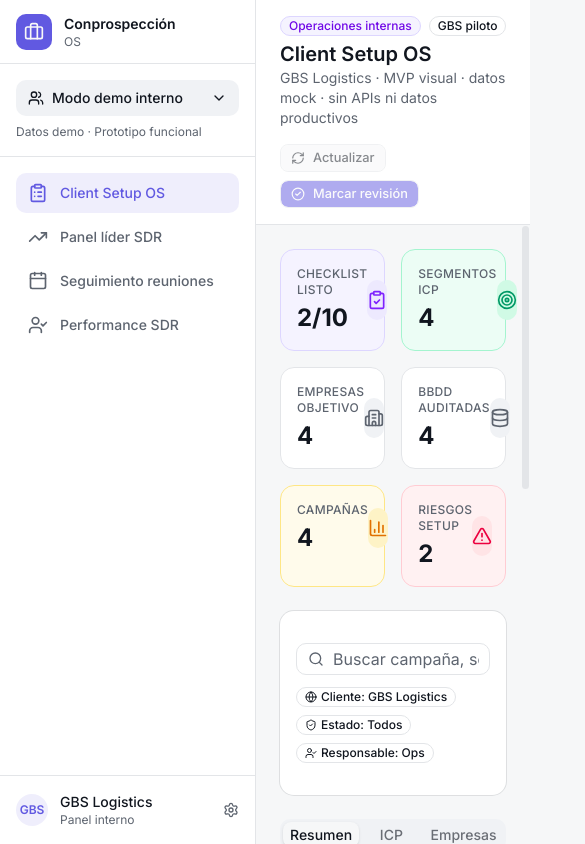
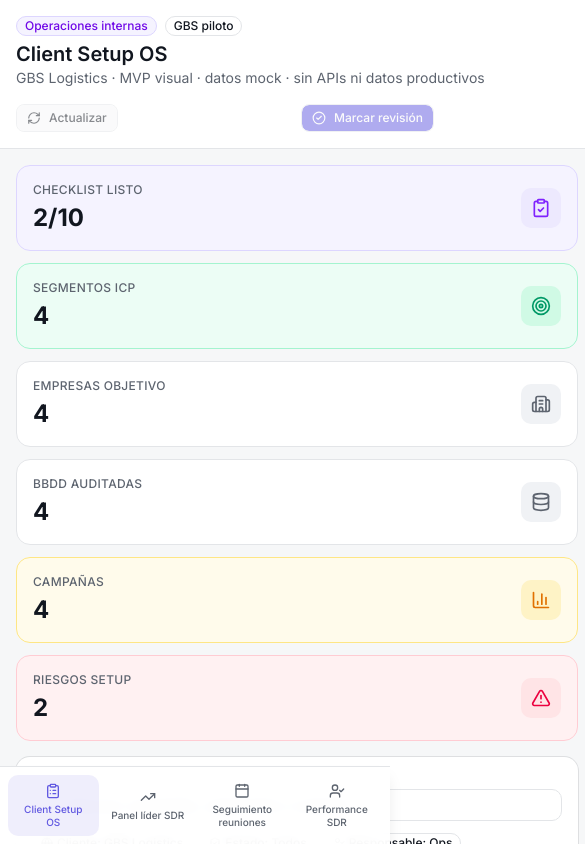
Before and after one commit to FranciscaPP/conprospeccionOS2026, a Next.js app: page /internal/client-setup-os in a window 390 px wide. Shown: the top 844 px of the page, 585 px wide, since content can reach past the window. Built offline with nearby package versions, Linux system fonts and the light colour scheme.

Commit message:
Improve Client Setup OS mobile preview

```diff
--- a/app/internal/client-setup-os/page.tsx
+++ b/app/internal/client-setup-os/page.tsx
@@ -176,7 +176,7 @@ export default function ClientSetupOSPage() {
 
   return (
     <div className="flex-1 overflow-hidden">
-      <header className="border-b border-border bg-card px-6 py-4">
+      <header className="border-b border-border bg-card px-4 py-4 sm:px-6">
         <div className="flex flex-col gap-4 lg:flex-row lg:items-center lg:justify-between">
           <div>
             <div className="mb-1 flex items-center gap-2">
@@ -188,16 +188,16 @@ export default function ClientSetupOSPage() {
               GBS Logistics · MVP visual · datos mock · sin APIs ni datos productivos
             </p>
           </div>
-          <div className="flex flex-wrap gap-2">
-            <DemoDisabledButton className="gap-2"><RefreshCw className="h-4 w-4" />Actualizar</DemoDisabledButton>
-            <DemoDisabledButton className="gap-2 bg-primary text-primary-foreground hover:bg-primary/90"><CheckCircle2 className="h-4 w-4" />Marcar revisión</DemoDisabledButton>
+          <div className="grid grid-cols-2 gap-2 sm:flex sm:flex-wrap">
+            <DemoDisabledButton className="gap-2 text-xs sm:text-sm"><RefreshCw className="h-4 w-4" />Actualizar</DemoDisabledButton>
+            <DemoDisabledButton className="gap-2 bg-primary text-xs text-primary-foreground hover:bg-primary/90 sm:text-sm"><CheckCircle2 className="h-4 w-4" />Marcar revisión</DemoDisabledButton>
           </div>
         </div>
       </header>
 
-      <ScrollArea className="h-[calc(100vh-65px)]">
-        <div className="space-y-6 p-6">
-          <div className="grid grid-cols-2 gap-4 lg:grid-cols-6">
+      <ScrollArea className="h-[calc(100vh-121px)] md:h-[calc(100vh-65px)]">
+        <div className="space-y-4 p-4 sm:space-y-6 sm:p-6">
+          <div className="grid grid-cols-1 gap-3 min-[430px]:grid-cols-2 lg:grid-cols-6">
             <KPICard title="Checklist listo" value={`${ready}/10`} icon={<ClipboardCheck className="h-5 w-5" />} variant="primary" />
             <KPICard title="Segmentos ICP" value={segments.length} icon={<Target className="h-5 w-5" />} variant="success" />
             <KPICard title="Empresas objetivo" value={targetAccounts.length} icon={<Building2 className="h-5 w-5" />} />
@@ -221,7 +221,8 @@ export default function ClientSetupOSPage() {
           </Card>
 
           <Tabs defaultValue="resumen" className="space-y-4">
-            <TabsList className="flex h-auto flex-wrap justify-start">
+            <div className="-mx-4 overflow-x-auto px-4 sm:mx-0 sm:px-0">
+            <TabsList className="inline-flex h-auto min-w-max justify-start">
               <TabsTrigger value="resumen">Resumen</TabsTrigger>
               <TabsTrigger value="icp">ICP</TabsTrigger>
               <TabsTrigger value="empresas">Empresas</TabsTrigger>
@@ -231,6 +232,7 @@ export default function ClientSetupOSPage() {
               <TabsTrigger value="sdr">SDR</TabsTrigger>
               <TabsTrigger value="historial">Historial</TabsTrigger>
             </TabsList>
+            </div>
 
             <TabsContent value="resumen" className="space-y-4">
               <div className="grid gap-4 xl:grid-cols-[1.35fr_.65fr]">
--- a/app/internal/layout.tsx
+++ b/app/internal/layout.tsx
@@ -23,7 +23,7 @@ export default function InternalLayout({
   return (
     <div className="flex min-h-screen bg-background">
       <Sidebar />
-      <main className="flex-1 ml-64">{children}</main>
+      <main className="flex-1 pb-24 md:ml-64 md:pb-0">{children}</main>
     </div>
   );
 }
--- a/components/sidebar.tsx
+++ b/components/sidebar.tsx
@@ -45,7 +45,8 @@ export function Sidebar() {
   const navItems = role === "client" ? clientNavItems : internalNavItems;
 
   return (
-    <aside className="fixed left-0 top-0 z-40 flex h-screen w-64 flex-col border-r border-border bg-card">
+    <>
+    <aside className="fixed left-0 top-0 z-40 hidden h-screen w-64 flex-col border-r border-border bg-card md:flex">
       {/* Logo */}
       <div className="flex h-16 items-center gap-3 border-b border-border px-4">
         <div className="flex h-9 w-9 items-center justify-center rounded-lg bg-primary">
@@ -124,5 +125,28 @@ export function Sidebar() {
         </div>
       </div>
     </aside>
+
+    <nav className="fixed inset-x-0 bottom-0 z-50 flex gap-1 overflow-x-auto border-t border-border bg-card/95 px-2 py-2 shadow-lg backdrop-blur md:hidden">
+      {navItems.map((item) => {
+        const Icon = item.icon;
+        const isActive = pathname === item.href;
+        return (
+          <Link
+            key={item.href}
+            href={item.href}
+            className={cn(
+              "flex min-w-[78px] flex-1 flex-col items-center justify-center gap-1 rounded-lg px-2 py-2 text-[10px] font-medium leading-tight transition-colors",
+              isActive
+                ? "bg-primary/10 text-primary"
+                : "text-muted-foreground hover:bg-muted hover:text-foreground"
+            )}
+          >
+            <Icon className="h-4 w-4" />
+            <span className="line-clamp-2 text-center">{item.label}</span>
+          </Link>
+        );
+      })}
+    </nav>
+    </>
   );
 }
```
